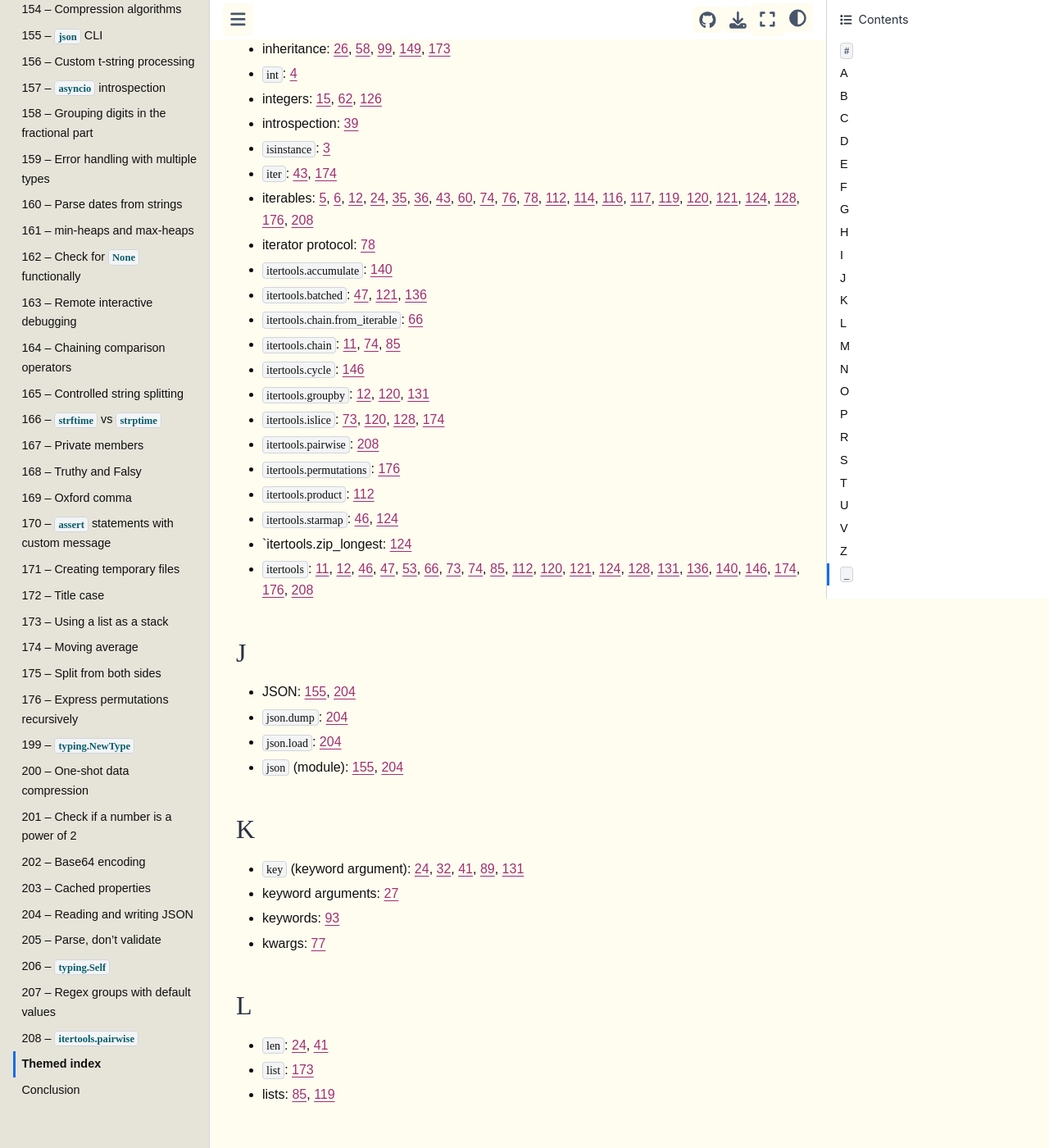
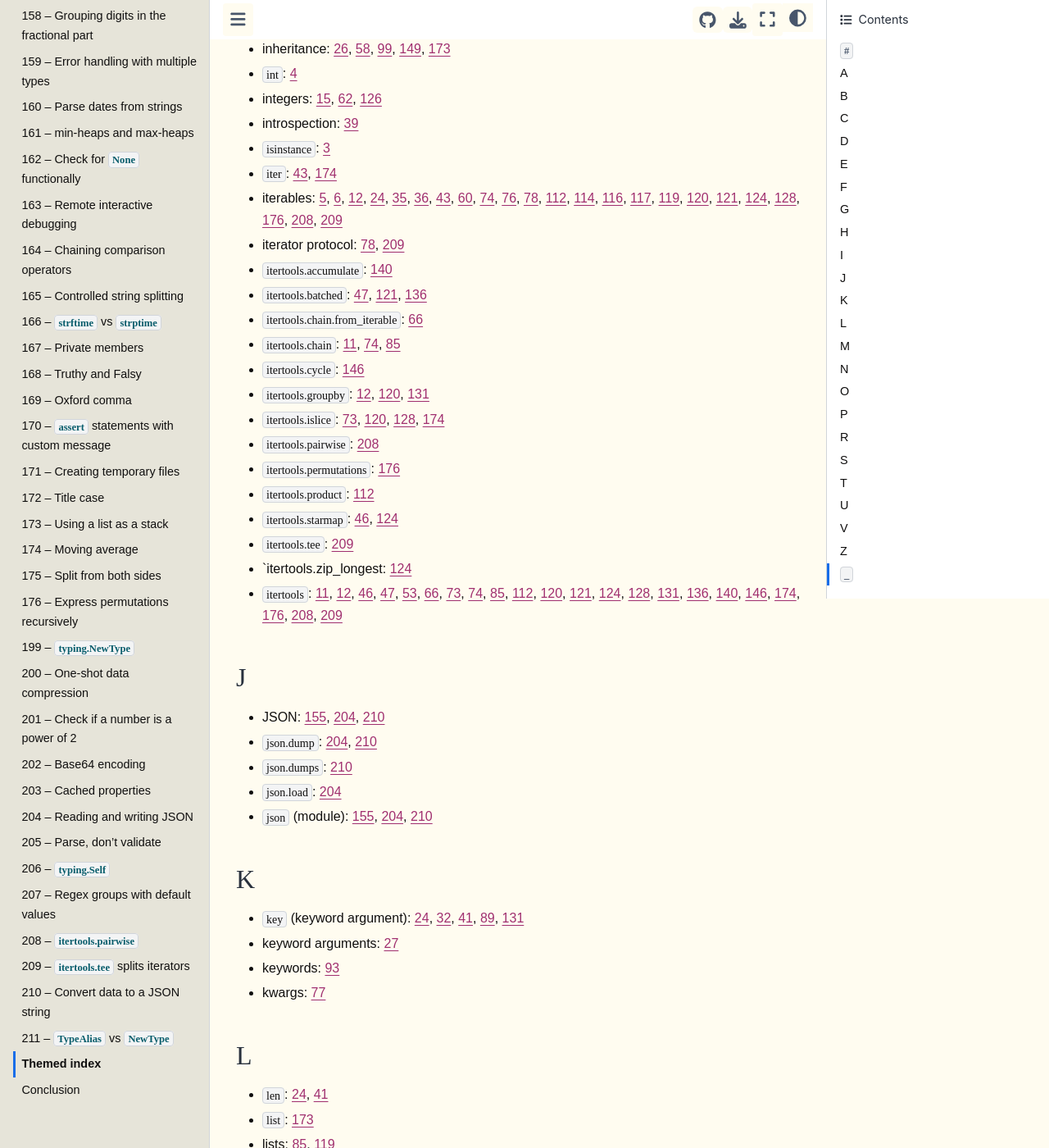
Before and after one commit to mathspp/drops, a Jupyter Book: the page built from 9998.themed-index.md, in a window 1280 px wide and 1400 px high, scrolled down 4806 px. Shown: the whole window at 82% size. Built offline with Jupyter Book 1.0.4 settings and Sphinx 7.4.7 and the Sphinx Book theme 1.1.4, drawn with Linux system fonts in a browser that asks for light colours; some web fonts are replaced; pages that are not in the unit, such as notebooks, are missing from menus; some of the changed text lies outside the part shown.

Commit message:
Update HTML.

```diff
--- a/9998.themed-index.md
+++ b/9998.themed-index.md
@@ -69,7 +69,7 @@
 
 ## D
 
-- data processing: [83](83), [155](155), [200](200), [204](204), [205](205)
+- data processing: [83](83), [155](155), [200](200), [204](204), [205](205), [210](210)
 - data structures: [132](132), [173](173), [174](174)
 - `dataclasses.dataclass`: [139](139)
 - `dataclasses` (module): [139](139)
@@ -136,7 +136,7 @@
 
 - generation expression: [6](6)
 - generator expression: [5](5)
-- generator expressions: [45](45)
+- generator expressions: [45](45), [209](209)
 - generators: [17](17), [30](30), [67](67), [73](73), [116](116), [121](121), [128](128), [176](176)
 - generics: [16](16), [84](84), [88](88)
 - `getattr`: [25](25)
@@ -163,8 +163,8 @@
 - introspection: [39](39)
 - `isinstance`: [3](3)
 - `iter`: [43](43), [174](174)
-- iterables: [5](5), [6](6), [12](12), [24](24), [35](35), [36](36), [43](43), [60](60), [74](74), [76](76), [78](78), [112](112), [114](114), [116](116), [117](117), [119](119), [120](120), [121](121), [124](124), [128](128), [176](176), [208](208)
-- iterator protocol: [78](78)
+- iterables: [5](5), [6](6), [12](12), [24](24), [35](35), [36](36), [43](43), [60](60), [74](74), [76](76), [78](78), [112](112), [114](114), [116](116), [117](117), [119](119), [120](120), [121](121), [124](124), [128](128), [176](176), [208](208), [209](209)
+- iterator protocol: [78](78), [209](209)
 - `itertools.accumulate`: [140](140)
 - `itertools.batched`: [47](47), [121](121), [136](136)
 - `itertools.chain.from_iterable`: [66](66)
@@ -176,15 +176,17 @@
 - `itertools.permutations`: [176](176)
 - `itertools.product`: [112](112)
 - `itertools.starmap`: [46](46), [124](124)
+- `itertools.tee`: [209](209)
 - `itertools.zip_longest: [124](124)
-- `itertools`: [11](11), [12](12), [46](46), [47](47), [53](53), [66](66), [73](73), [74](74), [85](85), [112](112), [120](120), [121](121), [124](124), [128](128), [131](131), [136](136), [140](140), [146](146), [174](174), [176](176), [208](208)
+- `itertools`: [11](11), [12](12), [46](46), [47](47), [53](53), [66](66), [73](73), [74](74), [85](85), [112](112), [120](120), [121](121), [124](124), [128](128), [131](131), [136](136), [140](140), [146](146), [174](174), [176](176), [208](208), [209](209)
 
 ## J
 
-- JSON: [155](155), [204](204)
-- `json.dump`: [204](204)
+- JSON: [155](155), [204](204), [210](210)
+- `json.dump`: [204](204), [210](210)
+- `json.dumps`: [210](210)
 - `json.load`: [204](204)
-- `json` (module): [155](155), [204](204)
+- `json` (module): [155](155), [204](204), [210](210)
 
 ## K
 
@@ -331,7 +333,7 @@
 - text processing: [152](152), [169](169), [172](172), [175](175)
 - truthy/falsy: [68](68), [100](100), [168](168)
 - tuples: [128](128)
-- type alias: [16](16)
+- type alias: [16](16), [211](211)
 - type parameter syntax: [16](16), [84](84), [88](88), [109](109)
 - type unions: [3](3)
 - type variables: [84](84), [88](88)
@@ -342,13 +344,13 @@
 - `typing.Final`: [113](113)
 - `typing.Iterable`: [36](36)
 - `typing.Literal`: [29](29)
-- `typing.NewType`: [199](199), [205](205)
+- `typing.NewType`: [199](199), [205](205), [211](211)
 - `typing.overload`: [79](79)
 - `typing.overrides`: [118](118)
 - `typing.ParamSpec`: [109](109)
 - `typing.Self`: [206](206)
-- typing/type hints: [3](3), [16](16), [29](29), [36](36), [79](79), [81](81), [84](84), [88](88), [103](103), [109](109), [111](111), [113](113), [118](118), [129](129), [135](135), [153](153), [199](199), [205](205), [206](206)
-- `typing` (module): [29](29), [36](36), [79](79), [109](109), [113](113), [118](118), [129](129), [135](135), [199](199), [205](205), [206](206)
+- typing/type hints: [3](3), [16](16), [29](29), [36](36), [79](79), [81](81), [84](84), [88](88), [103](103), [109](109), [111](111), [113](113), [118](118), [129](129), [135](135), [153](153), [199](199), [205](205), [206](206), [211](211)
+- `typing` (module): [29](29), [36](36), [79](79), [109](109), [113](113), [118](118), [129](129), [135](135), [199](199), [205](205), [206](206), [211](211)
 
 ## U
 
--- a/_toc.yml
+++ b/_toc.yml
@@ -192,5 +192,8 @@ chapters:
 - file: 0206-typing_Self/tip
 - file: 0207-regex_groups_with_default_values/tip
 - file: 0208-itertools_pairwise/tip
+- file: 0209-tee_splits_iterators/tip
+- file: 0210-convert_data_to_a_JSON_string/tip
+- file: 0211-typealias_vs_newtype/tip
 - file: 9998.themed-index
 - file: 9999.outro
```
